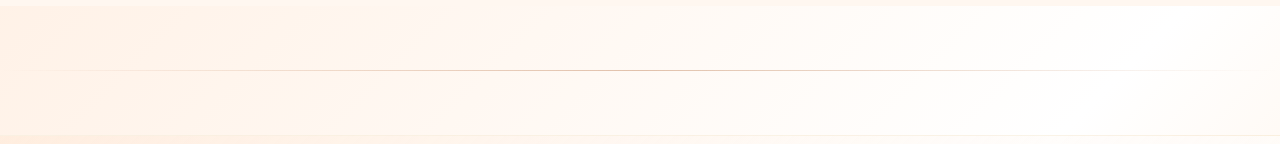
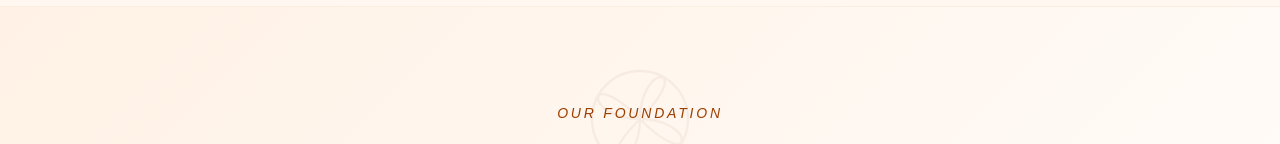
Before and after one commit to TharindaMarasingha/ISHAN-FOUNDATION, a Next.js app: page / in a window 1280 px wide. Shown: the part 4052-4196 px from the top of the page. Built offline with nearby package versions, Linux system fonts and the light colour scheme; a web font is replaced by a local one.

Commit message:
ui updates

```diff
--- a/app/page.tsx
+++ b/app/page.tsx
@@ -25,7 +25,6 @@ export default function Home() {
       <Ticker />
 
       <WhoWeAre />
-      <GoldDivider />
 
       <FourPillars />
       <GoldDivider />
--- a/components/home/FourPillars.tsx
+++ b/components/home/FourPillars.tsx
@@ -33,12 +33,16 @@ const PILLARS = [
 export function FourPillars() {
   return (
     <section
-      className="py-24 px-6 md:px-12 border-y border-sacredGold/10 overflow-hidden"
-      style={{
-        background: 'linear-gradient(135deg, rgba(255, 200, 150, 0.12) 0%, rgba(255, 255, 255, 0.6) 50%, rgba(255, 220, 180, 0.1) 100%)'
-      }}
+      className="py-24 px-6 md:px-12 border-y border-sacredGold/10 overflow-hidden relative z-20 bg-[#FFF7F0]"
     >
-      <div className="max-w-7xl mx-auto">
+      {/* Background Gradient Overlay */}
+      <div
+        className="absolute inset-0 pointer-events-none"
+        style={{
+          background: 'linear-gradient(135deg, rgba(255, 200, 150, 0.12) 0%, rgba(255, 255, 255, 0.6) 50%, rgba(255, 220, 180, 0.1) 100%)'
+        }}
+      />
+      <div className="max-w-7xl mx-auto relative z-10">
         <div className="mb-24 relative flex justify-center">
           <SectionIllustration
             variant="mandala-seed"
--- a/components/home/WhoWeAre.tsx
+++ b/components/home/WhoWeAre.tsx
@@ -71,7 +71,7 @@ export function WhoWeAre() {
   });
 
   return (
-    <section ref={containerRef} className="relative bg-[#FFF7F0] lg:h-[400vh] py-20 lg:py-0">
+    <section ref={containerRef} className="relative bg-[#FFF7F0] lg:h-[500vh] lg:-mb-[100vh] py-20 lg:py-0">
       <div className="lg:sticky lg:top-0 lg:h-screen w-full flex flex-col justify-center overflow-hidden">
 
         {/* Cultural Golden Mandala on the far right edge of the screen */}
@@ -119,8 +119,8 @@ export function WhoWeAre() {
           {/* Desktop Right Column: Sticky Card Stack */}
           <div className="hidden lg:block relative h-[50vh] w-full">
             {CARDS.map((card, index) => {
-              const start = index * 0.25;
-              const end = (index + 1) * 0.25;
+              const start = index * 0.2;
+              const end = (index + 1) * 0.2;
 
               // No overlap timings:
               // Fade out finishes exactly when the next fade in starts.
```
